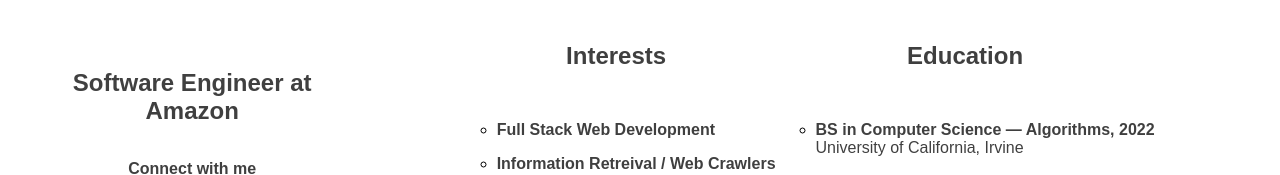
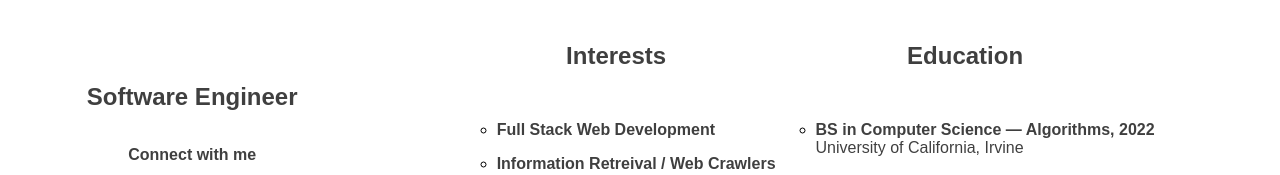
Before and after one commit to danielzelfo/Website-React, a React (Create React App) app: page / in a window 1280 px wide. Shown: the part 157-332 px from the top of the page. Built offline with nearby package versions, Linux system fonts and the light colour scheme.

Commit message:
Updated home page

```diff
--- a/src/pages/Home.jsx
+++ b/src/pages/Home.jsx
@@ -18,7 +18,7 @@ const Content = () => {
         <main style={{display: "flex", flexDirection: "column", gap: "40px"}}>
             <div className="section" id="aboutme">
                 <div>
-                    <h2>Software Engineer at<br/>Amazon</h2>
+                    <h2>Software Engineer</h2>
                     <p>Connect with me</p>
                     <div id="socialMediaBlock">
                         <a href="https://www.linkedin.com/in/daniel-zelfo/" target="_blank" rel="noreferrer"><img alt="LinkedIn Logo" src="https://danielzelfo.github.io/img/min/linkedin.png" /></a>
```
